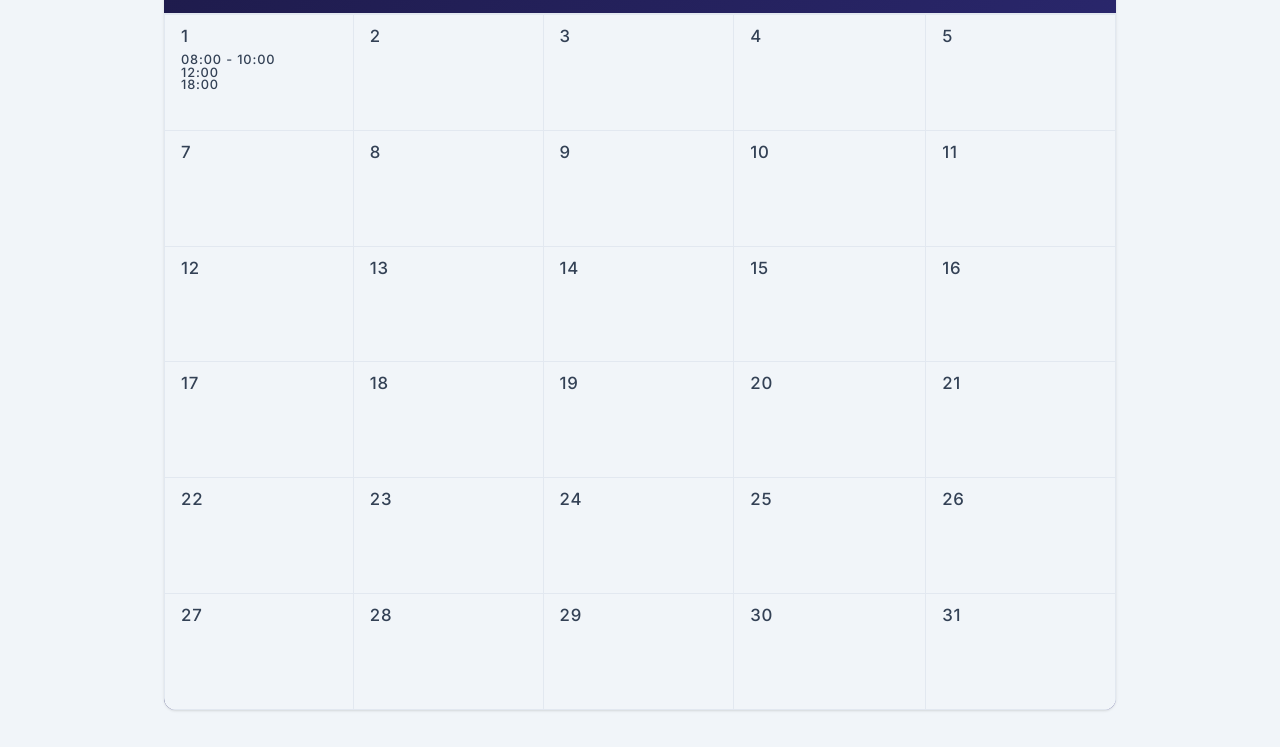
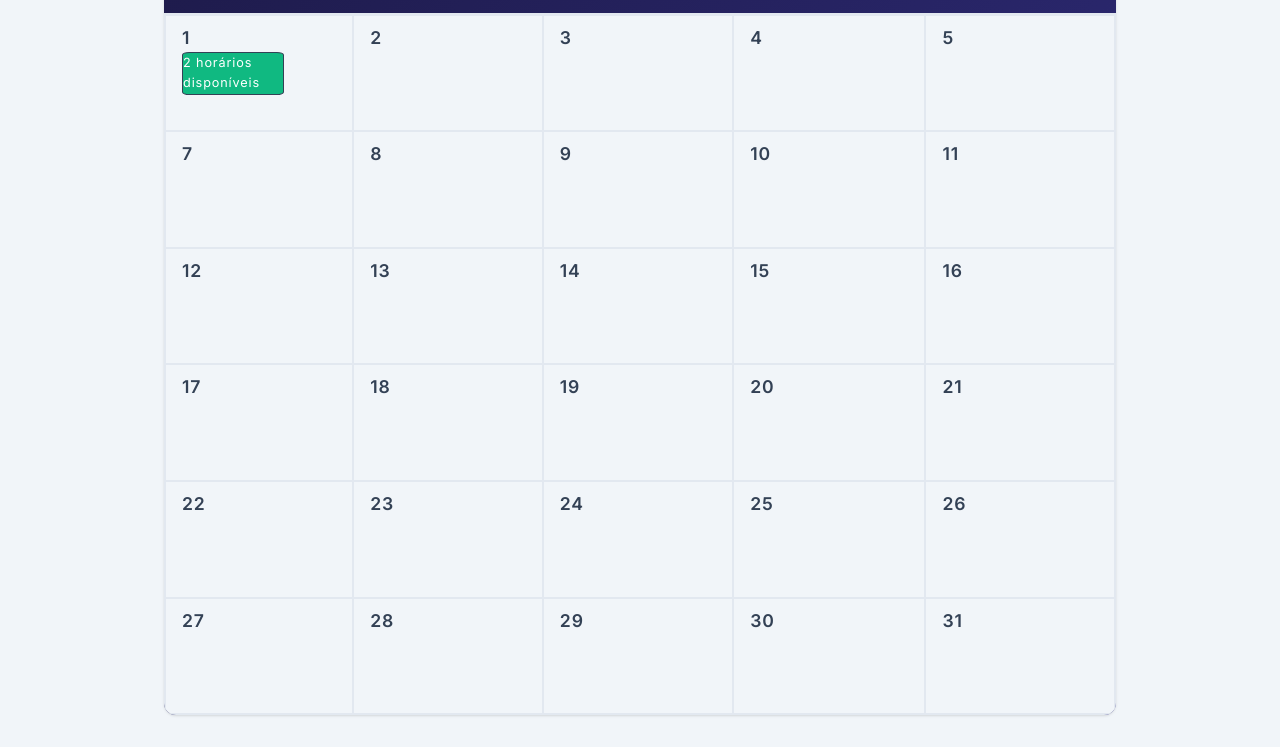
Before and after one commit to Joaopga/barber-agenda, a plain HTML site: page agendamento.html in a window 1280 px wide. Shown: the part 159-906 px from the top of the page. Drawn offline with Linux system fonts and the light colour scheme.

Commit message:
Calendar Updates

```diff
--- a/agendamento.html
+++ b/agendamento.html
@@ -44,9 +44,7 @@
               <tr>
                 <th>
                   <span>1</span>
-                  <div class="c-Acard">08:00 - 10:00</div>
-                  <div class="c-card">12:00</div>
-                  <div class="c-Bcard">18:00</div>
+                  <div class="ocup-card">2 horários disponíveis</div>
                 </th>
                 <th>
                   <span>2</span>
--- a/css/calendar.css
+++ b/css/calendar.css
@@ -4,7 +4,6 @@
   margin: 0 auto;
   padding: 2rem 1.5rem;
 }
-
 
 /* Table Section */
 .table-c-section {
@@ -40,16 +39,16 @@
 }
 
 .calendar-table th {
-  padding: 0.5rem 0 5rem 1rem;
-  border: 1px solid var(--border);
+  padding: 0.5rem 0 4.9rem 1rem;
+  border: 2px solid var(--border);
   text-align: left;
 }
 
 .calendar-table th {
   background: var(--muted);
-  font-size: 1.05rem;
-  font-weight: 500;
-  text-transform: uppercase;
+  font-size: 1.1rem;
+  font-weight: 600;
+
   letter-spacing: 0.05em;
   color: var(--foreground);
 }
@@ -67,22 +66,31 @@
   background: var(--muted);
 }
 
+/* CARDS  */
 
-/*  Cards   */
+.ocup-card {
+  position: absolute;
+  width: 8%;
+  background-color: var(--openCard);
 
-.c-card {
-    position: absolute;
-    padding-top: 1%;
-    font-size: 0.8rem;
+  border: 1px solid var(--card-foreground);
+  border-radius: 7%;
+
+  align-items: center;
+
+  font-size: 0.72em;
+  color: var(--input);
+  font-weight: 100;
 }
 
-.c-Acard {
-    position: absolute;
-    font-size: 0.8rem;
+.avai-card {
+  position: absolute;
+  width: 1%;
+  height: 2%;
+  background-color: var(--success);
+
+  border: 1px solid var(--calendarbg);
+  border-radius: 100%;
+
+  margin-left: 1.2%;
 }
-
-.c-Bcard {
-    position: absolute;
-    padding-top: 2%;
-    font-size: 0.8rem;
-}
--- a/css/dashboard.css
+++ b/css/dashboard.css
@@ -16,6 +16,7 @@
   --background: #f1f5f9;
   --foreground: #334155;
   --calendarbg: #3d369b;
+  --openCard: #10b981;
   --card: #ffffff;
   --card-foreground: #334155;
   --muted: #f1f5f9;
```
